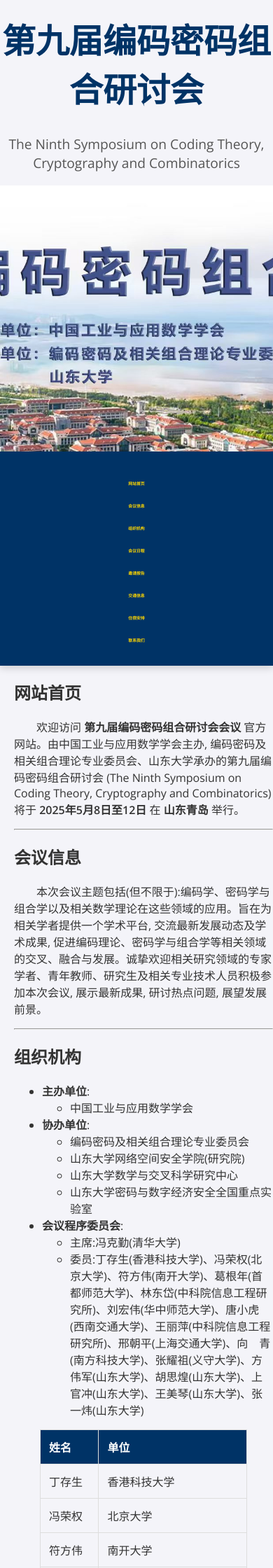
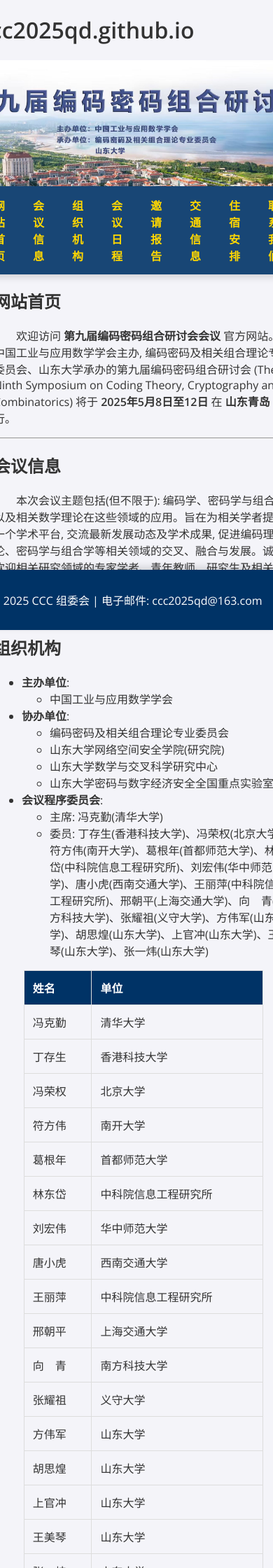
Before and after one commit to ccc2025qd/ccc2025qd.github.io, a Jekyll site: the page built from index.md, in a window 390 px wide. Shown: the top 2240 px of the page at 70% size. Built offline with Jekyll 4.4.1, drawn with Linux system fonts in a browser that asks for light colours; some of the changed text lies outside the part shown.

Commit message:
change 6

```diff
--- a/_config.yml
+++ b/_config.yml
@@ -1,7 +1,5 @@
 encoding: utf-8
 lang: zh-CN
-title: 第九届编码密码组合研讨会
-description:  The Ninth Symposium on Coding Theory, Cryptography and Combinatorics
 show_downloads: false
 markdown: kramdown
 kramdown:
--- a/assets/css/style.css
+++ b/assets/css/style.css
@@ -10,7 +10,7 @@
 
 /* 导航栏 */
 nav {
-    background-color: #003366;            /* CCC 会议的蓝色 */
+    background-color: rgba(0, 51, 102, 0.9);            /* CCC 会议的蓝色 */
     padding: 20px 0;
     position: sticky;
     top: 0;
@@ -85,19 +85,7 @@
     margin-top: 10px;
 }
 
-/* 页面主标题 */
-header h1 {
-    text-align: center;                  /* 标题居中 */
-    font-size: 3rem;                     /* 标题大小 */
-    margin-top: 20px;
-    color: #003366;                      /* 主标题颜色 */
-}
 
-header p {
-    text-align: center;                  /* 描述文字居中 */
-    font-size: 1.2rem;
-    color: #555;                         /* 描述文字颜色 */
-}
 
 
 /* 返回顶部按钮 */
@@ -180,33 +168,51 @@
 }
 
 /* 响应式设计 */
-@media (max-width: 768px) {
-    #banner {
-        padding: 40px 0;
-        min-height: 300px; /* 设置最小高度 */
+
+@media (max-width: 800px) {
+    /* 调整导航栏 */
+    nav {
+        padding: 10px 0;           /* 减少上下内边距 */
+    }
+
+    nav ul {
+        display: flex;
+        flex-direction: row;       /* 水平排列导航项 */
+        justify-content: space-around; /* 等间距排列 */
+        padding: 0;
+        margin: 0;
     }
 
     nav ul li {
-        display: block;
-        margin: 10px 0;
+        margin: 0 10px;            /* 增加导航项之间的间距 */
     }
 
-    .sidebar {
-        width: 100%;
-        position: relative;
-        margin-top: 20px;
+    nav ul li a {
+        font-size: 1rem;           /* 缩小字体大小 */
+        padding: 5px 10px;         /* 减小按钮内边距 */
+        display: block;            /* 确保链接区域足够大 */
+        text-align: center;        /* 文字居中 */
     }
 
-    main {
-        margin-left: 0;
+    nav ul li a:hover {
+        background-color: #00509E; /* Hover效果 */
+        color: white;
+    }
+
+    /* 其他调整 */
+    #banner {
+        padding: 15px 0;           /* 减少横幅的内边距 */
+        min-height: 150px;         /* 设置横幅最小高度 */
+    }
+
+    .container {
+        width: 90%;
+        margin-left: 5%;
+        padding: 10px;
     }
 
     #back-to-top {
-        font-size: 1.5rem;
-    }
-
-    .container {
-        width: 95%;
-        margin-left: 5%;
+        font-size: 2rem;
+        padding: 6px 12px;
     }
 }
--- a/assets/js/main.js
+++ b/assets/js/main.js
@@ -13,6 +13,17 @@
 $(window).resize(sectionHeight);
 
 $(function() {
+  // 获取侧边栏和按钮
+  const menuToggle = document.querySelector('.menu-toggle');
+  const nav = document.querySelector('nav');
+
+  // 绑定侧边栏显示/隐藏事件
+  if (menuToggle) {
+    menuToggle.addEventListener('click', () => {
+      nav.classList.toggle('open');  // 切换侧边栏的显示与隐藏
+    });
+  }
+
   // 清空导航栏，避免重复添加
   $("nav ul").empty();
 
@@ -36,6 +47,7 @@
   $('img').on('load', sectionHeight);
 });
 
+
 $(function() {
   // 检查用户滚动的位置，显示或隐藏 "Back to Top" 按钮
   $(window).scroll(function() {
--- a/index.md
+++ b/index.md
@@ -13,7 +13,7 @@
 
 # 会议信息
 {: #meeting}
-&emsp;&emsp;本次会议主题包括(但不限于):编码学、密码学与组合学以及相关数学理论在这些领域的应用。旨在为相关学者提供一个学术平台, 交流最新发展动态及学术成果, 促进编码理论、密码学与组合学等相关领域的交叉、融合与发展。诚挚欢迎相关研究领域的专家学者、青年教师、研究生及相关专业技术人员积极参加本次会议, 展示最新成果, 研讨热点问题, 展望发展前景。
+&emsp;&emsp;本次会议主题包括(但不限于): 编码学、密码学与组合学以及相关数学理论在这些领域的应用。旨在为相关学者提供一个学术平台, 交流最新发展动态及学术成果, 促进编码理论、密码学与组合学等相关领域的交叉、融合与发展。诚挚欢迎相关研究领域的专家学者、青年教师、研究生及相关专业技术人员积极参加本次会议, 展示最新成果, 研讨热点问题, 展望发展前景。
 
 ---
 
@@ -28,11 +28,12 @@
   - 山东大学数学与交叉科学研究中心
   - 山东大学密码与数字经济安全全国重点实验室
 - **会议程序委员会**:
-  - 主席:冯克勤(清华大学)
-  - 委员:丁存生(香港科技大学)、冯荣权(北京大学)、符方伟(南开大学)、葛根年(首都师范大学)、林东岱(中科院信息工程研究所)、刘宏伟(华中师范大学)、唐小虎(西南交通大学)、王丽萍(中科院信息工程研究所)、邢朝平(上海交通大学)、向&emsp;青(南方科技大学)、张耀祖(义守大学)、方伟军(山东大学)、胡思煌(山东大学)、上官冲(山东大学)、王美琴(山东大学)、张一炜(山东大学)
+  - 主席: 冯克勤(清华大学)
+  - 委员: 丁存生(香港科技大学)、冯荣权(北京大学)、符方伟(南开大学)、葛根年(首都师范大学)、林东岱(中科院信息工程研究所)、刘宏伟(华中师范大学)、唐小虎(西南交通大学)、王丽萍(中科院信息工程研究所)、邢朝平(上海交通大学)、向&emsp;青(南方科技大学)、张耀祖(义守大学)、方伟军(山东大学)、胡思煌(山东大学)、上官冲(山东大学)、王美琴(山东大学)、张一炜(山东大学)
 
 | 姓名     | 单位                          |
 |----------|-------------------------------|
+| 冯克勤   | 清华大学                  |
 | 丁存生   | 香港科技大学                  |
 | 冯荣权   | 北京大学                      |
 | 符方伟   | 南开大学                      |
@@ -93,6 +94,9 @@
 
 敬请期待...
 
+
+---
+
 # 联系我们
 {: #contact}
 
@@ -104,7 +108,7 @@
 - 📞 张一炜 ([18811713631](tel:+8618811713631))
 
 
-&emsp; 会议网址: [ccc2025qd.github.io/](https://ccc2025qd.github.io/)
+&emsp; 会议网址: [ccc2025qd.github.io](https://ccc2025qd.github.io/)
 &emsp; 会议邮箱: [ccc2025qd@163.com](mailto:ccc2025qd@163.com)
 
 ---
```
